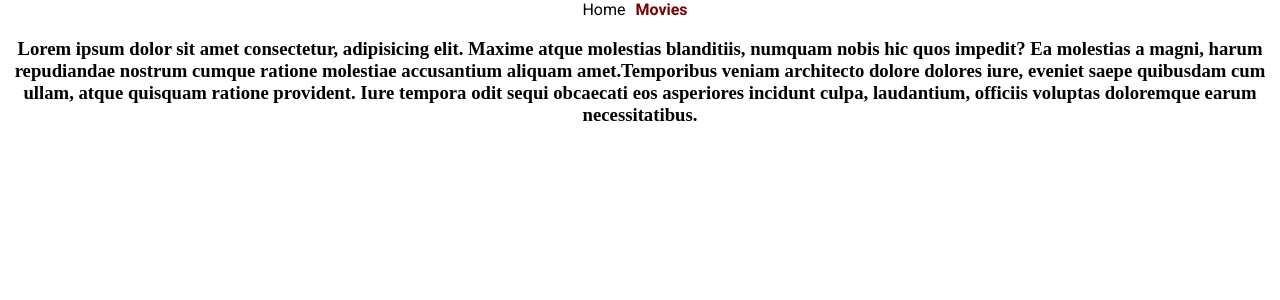
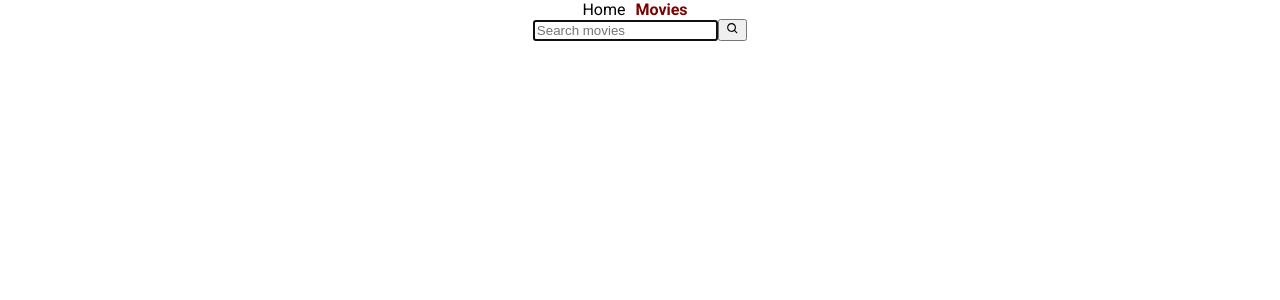
Before and after one commit to alexandr90h/goit-react-hw-04-movies, a React (Create React App) app: page /movies in a window 1280 px wide. Shown: the top 300 px of the page. Built offline with nearby package versions, Linux system fonts and the light colour scheme.

Commit message:
29.12.2020-1

```diff
--- a/package.json
+++ b/package.json
@@ -11,6 +11,7 @@
     "node-sass": "^4.14.1",
     "react": "^17.0.1",
     "react-dom": "^17.0.1",
+    "react-icons": "^4.1.0",
     "react-router-dom": "^5.2.0",
     "react-scripts": "4.0.1",
     "web-vitals": "^0.2.4"
--- a/src/App.js
+++ b/src/App.js
@@ -2,7 +2,7 @@ import { Switch, Route } from 'react-router-dom';
 import './App.css';
 import Navigation from './Navigation/Navigation';
 import HoumeViews from "./views/HoumeViews";
-import MoviesViews from "./views/MoviesViews";
+import MoviesPage from "./views/MoviesPage";
 import NotFoundViews from "./views/NotFoundViews";
 
 function App() {
@@ -14,7 +14,7 @@ function App() {
         <HoumeViews/>
       </Route>
       <Route path="/movies">
-        <MoviesViews />
+        <MoviesPage />
       </Route>
       <Route>
         <NotFoundViews />
--- a/src/views/HoumeViews.jsx
+++ b/src/views/HoumeViews.jsx
@@ -1,5 +1,23 @@
+import { useEffect, useState } from "react";
+
 export default function HoumeViews() {
+    const key = 'fa66142a379ae8488ea37ebbe65d511c';
+    const urlImages = 'https://image.tmdb.org/t/p/w500';
+    const [trendFilm, setTrendFilm] = useState([]);
+
+    useEffect(() => {
+        fetch(`https://api.themoviedb.org/3/trending/all/day?api_key=${key}`).then(res => res.json()).then(({ results }) => setTrendFilm(prev=>trendFilm===[]?results:([...prev,...results])));
+       // eslint-disable-next-line react-hooks/exhaustive-deps
+    }, [])
     return (
-        <p>Lorem ipsum dolor sit amet consectetur adipisicing elit. Veniam officiis non consequatur ab porro eveniet est maxime fugit ut ipsa et distinctio necessitatibus quam, harum corrupti nihil minus! Harum, impedit? Lorem ipsum dolor sit amet consectetur adipisicing elit. Itaque modi nam excepturi quaerat sit magnam quae aperiam sed accusamus? Accusantium nobis labore veritatis ipsa ducimus rerum blanditiis doloribus aut delectus! Lorem ipsum dolor sit amet consectetur, adipisicing elit. Voluptas, soluta aspernatur quos, consequatur atque dicta enim velit iusto repudiandae corporis facilis itaque. Corporis repellat maiores necessitatibus modi? Optio, minima tempore! Lorem ipsum dolor sit amet consectetur adipisicing elit. Nostrum aperiam quo itaque ipsa possimus! Dolor vitae voluptas autem modi maiores architecto suscipit quam ducimus commodi cum neque, aperiam debitis soluta. Lorem ipsum dolor sit amet consectetur adipisicing elit. Architecto, voluptas laborum quae ad eos quisquam, esse quos, placeat iste sequi iusto ea. Repellat hic at quisquam possimus. Repellat, voluptatem tempore? Lorem ipsum dolor sit, amet consectetur adipisicing elit. Nulla rerum doloremque placeat expedita minima facilis libero, nesciunt laborum quisquam sunt blanditiis tempora velit iure, error, beatae quaerat dolore. Architecto, officia!</p>
+        <ul>
+            {trendFilm.map(({ id, poster_path, title, release_date }) => {
+                return (
+                    <li key={id}>
+                        <img src={urlImages+poster_path} alt="" />
+                        <p>{title}</p> <span>{release_date}</span>
+                    </li>)
+            })}
+        </ul>
     )
 };
--- /dev/null
+++ b/src/views/MoviesPage.jsx
@@ -0,0 +1,28 @@
+import { useEffect, useState } from "react";
+import { BiSearch } from "react-icons/bi";
+
+export default function MoviesPage() {
+    const key = 'fa66142a379ae8488ea37ebbe65d511c';
+    // const urlImages = 'https://image.tmdb.org/t/p/w500';
+
+    const [keyWord, setKeyWord] = useState('');
+    const [searchFilm, setSearchFilm] = useState([]);
+
+    const onSubHendSearch = e => {
+        e.preventDefault();
+        setKeyWord(e.target.keyWord.value);
+    }
+    useEffect(() => {
+        if (keyWord==='') {
+            return
+        }
+        fetch(`https://api.themoviedb.org/3/search/movie?api_key=${key}&language=en-US&page=1&include_adult=false&query=${keyWord}`).then(res=>res.json()).then(({results})=>setSearchFilm(prev=>searchFilm===[]?results:([...prev,...results])))
+       // eslint-disable-next-line react-hooks/exhaustive-deps
+    }, [keyWord])
+    return (
+        <form onSubmit={onSubHendSearch}>
+            <input type="text" autoComplete="off" name="keyWord" autoFocus placeholder="Search movies"/>
+            <button type="submit"><span><BiSearch /></span></button>
+        </form>
+    )
+};
--- a/src/views/MoviesViews.jsx
+++ /dev/null
@@ -1,6 +0,0 @@
-export default function MoviesViews() {
-    return (
-        <h3>Lorem ipsum dolor sit amet consectetur, adipisicing elit. Maxime atque molestias blanditiis, numquam nobis hic quos impedit? Ea molestias a magni, harum repudiandae nostrum cumque ratione molestiae accusantium aliquam amet.Temporibus veniam architecto dolore dolores iure, eveniet saepe quibusdam cum ullam, atque quisquam ratione provident. Iure tempora odit sequi obcaecati eos asperiores incidunt culpa, laudantium, officiis voluptas doloremque earum necessitatibus.
-        </h3>
-    )
-};
```
Also changed, not shown: 2 other files (tests, documents, lock files or other folders).
